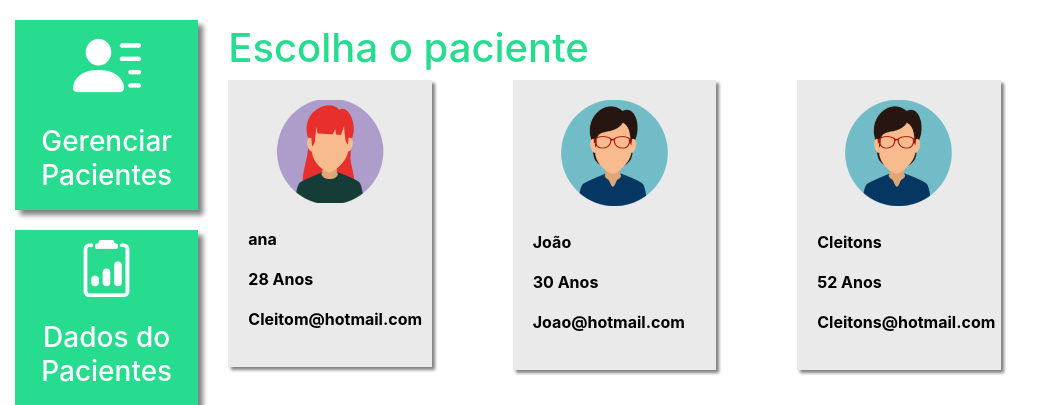
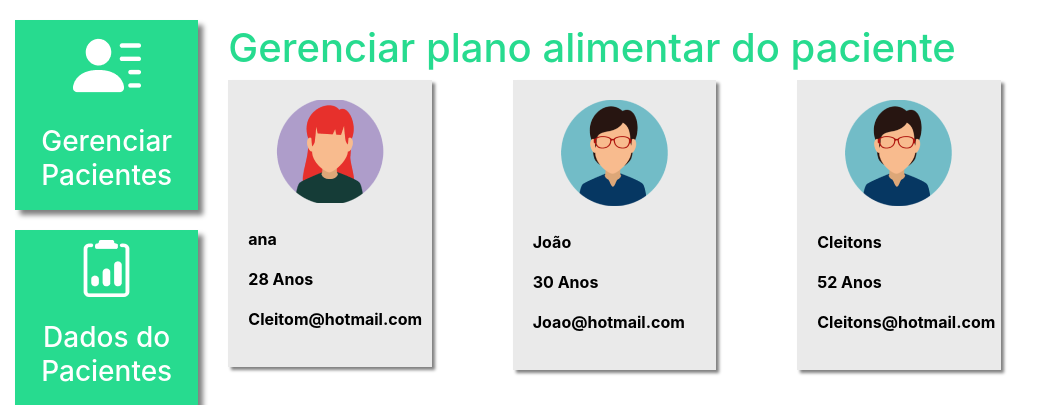
Before and after one commit to LucasFeliciano02/NutriLab-Django, a Django app: page /plano_alimentar_listar/ in a window 1280 px wide. Shown: the part 56-461 px from the top of the page, without its empty margins (0-1054 px from the left). Run offline with Django 4.2, Linux system fonts and the light colour scheme; a user stored in the database is signed in; data comes from the database, SQL or seed files in the repository.

Commit message:
plano alimentar

```diff
--- a/plataforma/templates/plano_alimentar_listar.html
+++ b/plataforma/templates/plano_alimentar_listar.html
@@ -12,7 +12,7 @@
         {% endfor %}
     {% endif %}
     <br>
-	<h1 class="titulo">Escolha o paciente</h1>
+	<h1 class="titulo">Gerenciar plano alimentar do paciente</h1>
     <div  class="row">
         {% for paciente in pacientes%}
             <div class="col-md-4">
```
